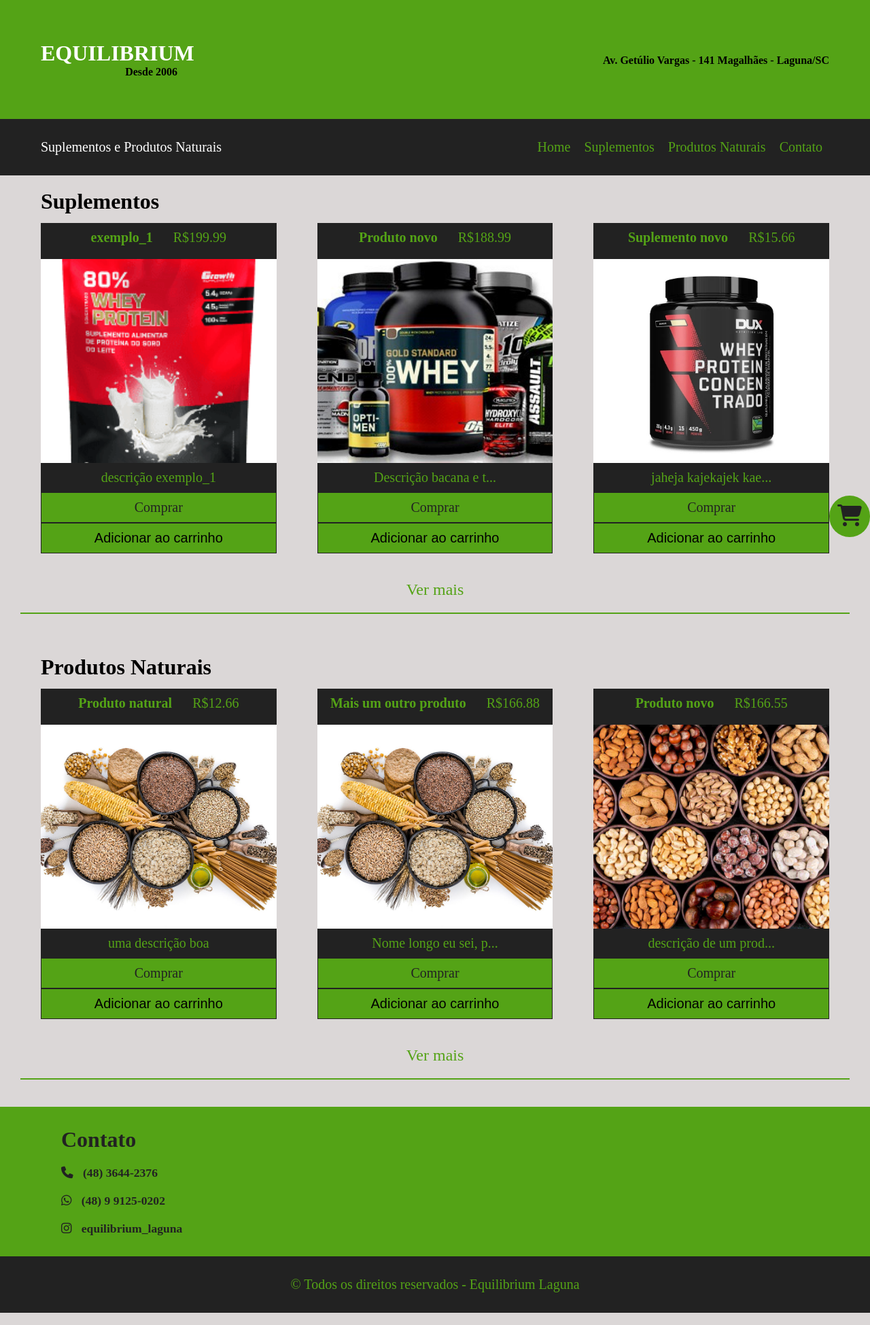
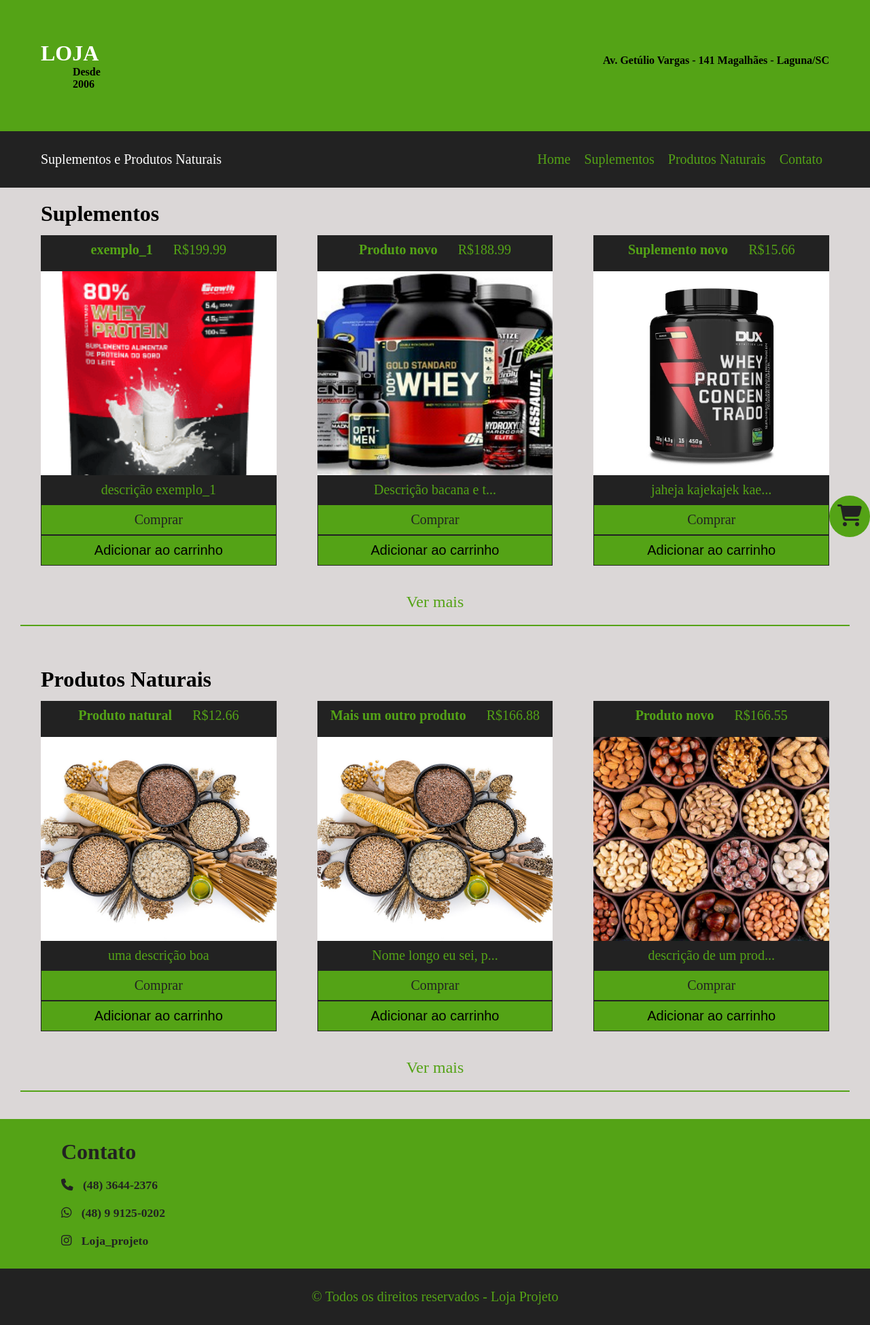
Before and after one commit to Leo-MouraF/Equilibrium-project, a Flask app: page / in a window 1280 px wide. Shown: the whole page at 68% size. Run offline with Flask 3, Linux system fonts and the light colour scheme; data comes from the database, SQL or seed files in the repository; some libraries are stand-ins or nearby versions.

Commit message:
Retira o nome Equilibrium

```diff
--- a/templates/layout.html
+++ b/templates/layout.html
@@ -5,14 +5,14 @@
     <meta name="viewport" content="width=device-width, initial-scale=1.0, shrink-to-fit=no">
     <link rel="stylesheet" href={{ url_for('static', filename='style.css')}}/>
     <script src="https://kit.fontawesome.com/bbf02a7108.js" crossorigin="anonymous"></script>
-    <title>Equilibrium</title>
+    <title>Loja</title>
 </head>
 
 <body>
 <div class="topo-bg">
     <div class="topo-info">
         <div class="topo-logo">
-            <h1>EQUILIBRIUM</h1>
+            <h1>LOJA</h1>
             <h6>Desde 2006</h6>
         </div>
         <div class="topo-endereco">
@@ -85,7 +85,7 @@
                     <span>
                         <a href="">
                             <i class="fa-brands fa-instagram"></i>
-                            equilibrium_laguna
+                            Loja_projeto
                         </a>
                     </span>
                 </div>
@@ -96,7 +96,7 @@
     <footer>
         <div class="footer-bg">
             <div class="footer-conteudo">
-                <p>&copy; Todos os direitos reservados - Equilibrium Laguna </p>
+                <p>&copy; Todos os direitos reservados - Loja Projeto </p>
             </div>
         </div>
     </footer>
```
